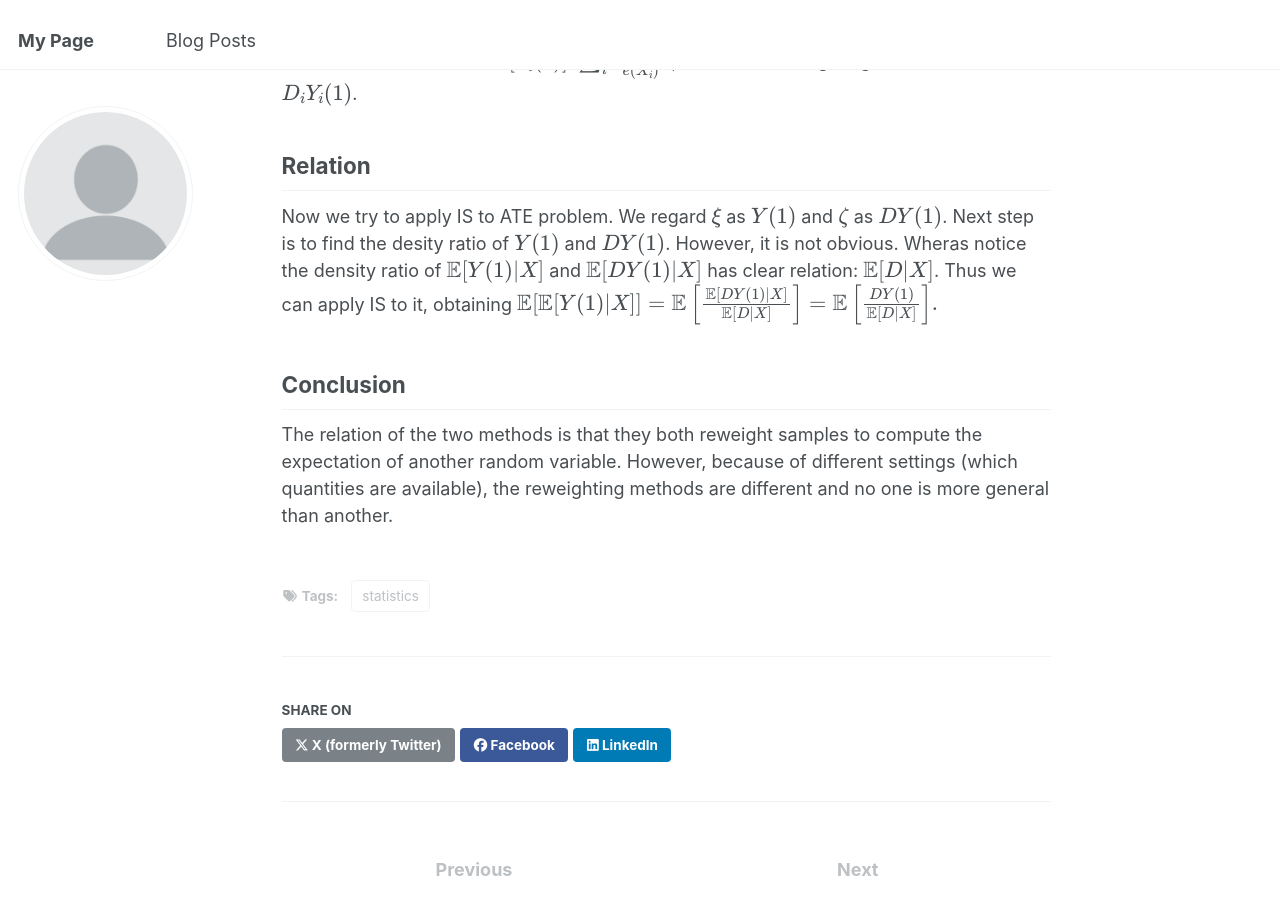
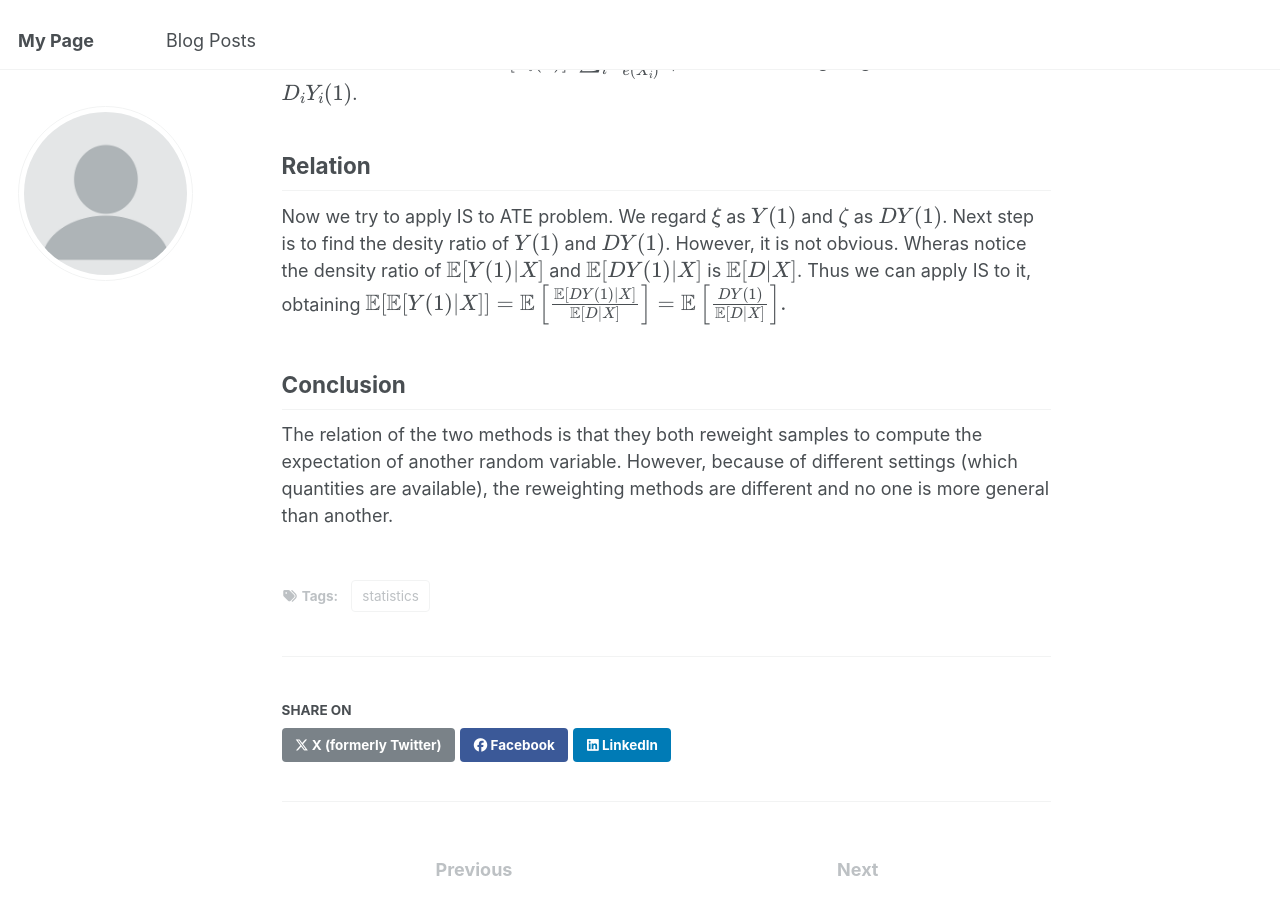
Before and after one commit to JiinnW/JiinnW, a Jekyll site: the page built from _posts/2025-04-15-blog-post-1.md, in a window 1280 px wide and 900 px high, scrolled down 723 px. Built offline with Jekyll 4.4.1, drawn with Linux system fonts in a browser that asks for light colours.

Commit message:
Update 2025-04-15-blog-post-1.md

```diff
--- a/_posts/2025-04-15-blog-post-1.md
+++ b/_posts/2025-04-15-blog-post-1.md
@@ -34,7 +34,7 @@ which is a reweighting of observables \\(D_iY_i(1)\\).
 
 ## Relation
 
-Now we try to apply IS to ATE problem. We regard \\(\xi\\) as \\(Y(1)\\) and \\(\zeta\\) as \\(DY(1)\\). Next step is to find the desity ratio of \\(Y(1)\\) and \\(DY(1)\\). However, it is not obvious. Wheras notice the density ratio of \\(\mathbb{E}[Y(1)|X]\\) and \\(\mathbb{E}[DY(1)|X]\\) has clear relation: \\(\mathbb{E}[D|X]\\). Thus we can apply IS to it, obtaining
+Now we try to apply IS to ATE problem. We regard \\(\xi\\) as \\(Y(1)\\) and \\(\zeta\\) as \\(DY(1)\\). Next step is to find the desity ratio of \\(Y(1)\\) and \\(DY(1)\\). However, it is not obvious. Wheras notice the density ratio of \\(\mathbb{E}[Y(1)|X]\\) and \\(\mathbb{E}[DY(1)|X]\\) is \\(\mathbb{E}[D|X]\\). Thus we can apply IS to it, obtaining
 $$
 \mathbb{E}[\mathbb{E}[Y(1)|X]]=\mathbb{E}\left[\frac{\mathbb{E}[DY(1)|X]}{\mathbb{E}[D|X]}\right]=\mathbb{E}\left[\frac{DY(1)}{\mathbb{E}[D|X]}\right].
 $$
```
